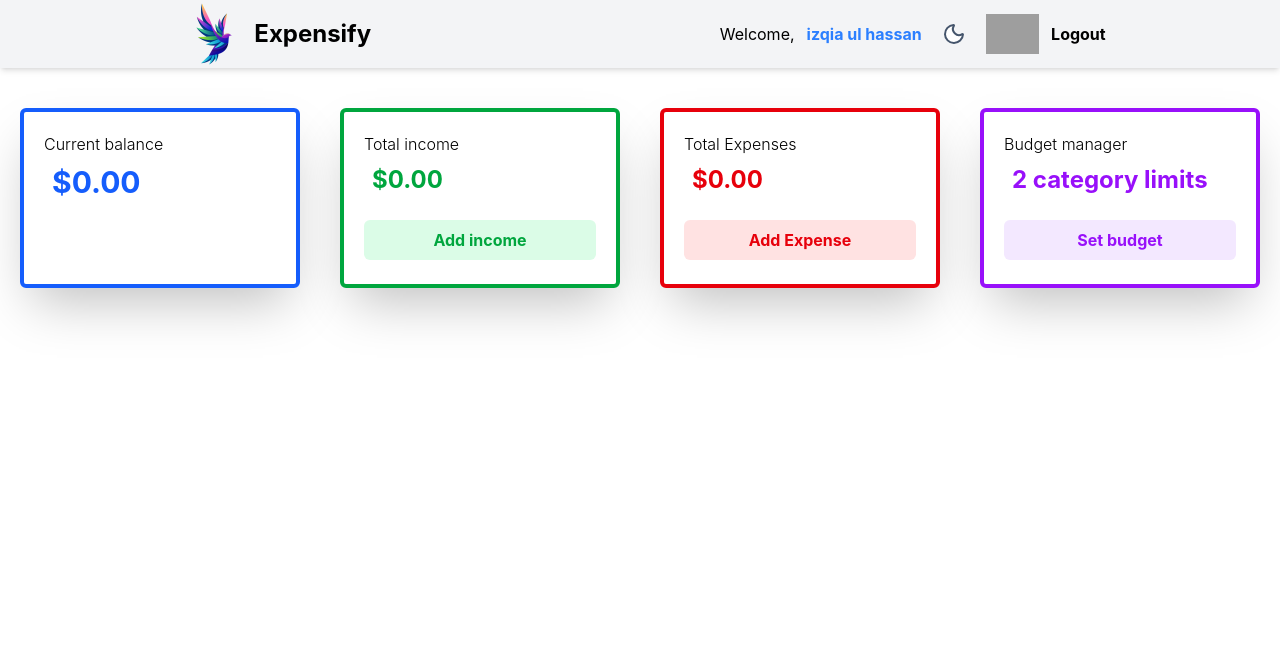
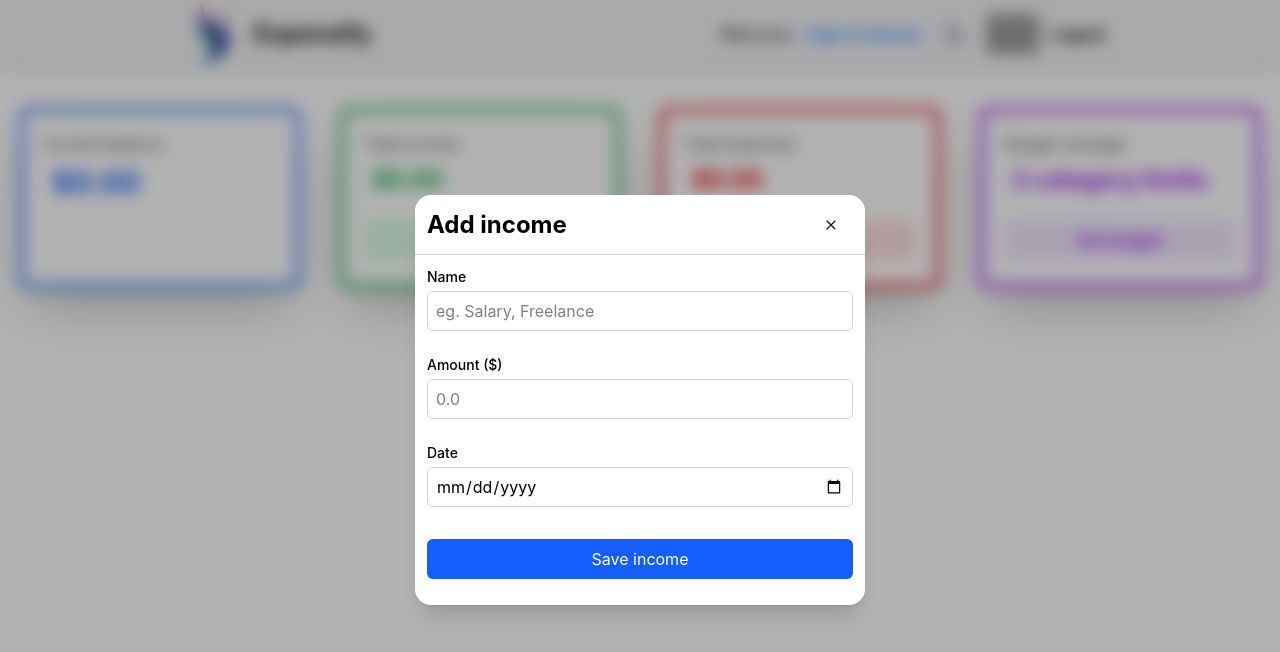
Before and after one commit to IZQIA-HASSAN/Expense-tracker-App, a React (Vite) app: page / in a window 1280 px wide. Both pictures are taken after a click on the button "Add income". Shown: the top 652 px of the page. Built offline with nearby package versions, Linux system fonts and the light colour scheme; grey boxes are pictures that could not be loaded.

Commit message:
flies added

```diff
--- /dev/null
+++ b/src/Card.jsx
@@ -0,0 +1,14 @@
+import React from 'react'
+
+const Card = () => {
+  return (
+    <div>
+        <div className='border-4 border-blue-600 h-45 w-70 p-5 rounded-md  shadow-2xl'>
+<p className='font-light'>Current balance</p>
+<h1 className='text-3xl text-blue-600 font-bold p-2'> $0.00</h1>
+</div>
+    </div>
+  )
+}
+
+export default Card
--- /dev/null
+++ b/src/Card1.jsx
@@ -0,0 +1,83 @@
+import React, { useState } from 'react'
+import cross from "./assets/cross.svg"
+
+const Card1 = () => {
+  const [showexpense , setShowexpense] = useState(false)
+  return (
+    <div>
+        <div className='border-4 border-red-600 h-45 w-70 p-5 rounded-md shadow-2xl '>
+<p className='font-light'>Total Expenses</p>
+<h1 className='text-2xl text-red-600 font-bold p-2'> $0.00</h1>
+<button onClick={()=> setShowexpense(true)} className='bg-red-100 h-10 w-full rounded-md mt-4 text-red-600 font-bold transition-all ease-out duration-150 hover:scale-105 hover:bg-red-100'>Add Expense</button>
+{showexpense &&(
+  <div className="fixed inset-0 flex items-center justify-center backdrop-blur-sm bg-black/30 z-40">
+
+  <div className="h-[500px] w-[450px] bg-white rounded-2xl shadow-xl">
+
+    <div className="border-b border-gray-300 h-15 flex justify-between items-center">
+      <h1 className="p-3 text-2xl font-bold">Add income</h1>
+
+      <button
+        className="rounded-full hover:bg-gray-300 mr-4 p-2 transition"
+        onClick={()=>setShowexpense(false)}
+      >
+        <img className="h-5" src={cross} alt="" />
+      </button>
+    </div>
+
+    <div className="flex flex-col">
+
+      <div className="flex flex-col p-3">
+        <label className="text-sm font-medium mb-1">Name</label>
+        <input className="border border-gray-300 rounded-md h-10 p-2 focus:outline-none "
+        type="text" placeholder="eg. Starbucks , rents , groceries" />
+      </div>
+
+      <div className="flex flex-col p-3">
+        <label className="text-sm font-medium mb-1">Amount ($)</label>
+        <input className="border border-gray-300 rounded-md h-10 p-2 focus:outline-none "
+        type="number" placeholder="0.0" />
+      </div>
+      <div className="flex flex-col p-3">
+        <label className="text-sm font-medium mb-1">Category</label>
+        <select className='border border-gray-300 h-10 rounded-md focus:outline-none'  name="" id="">
+
+            <option value="">select category</option>
+          <option value="food">food</option>
+          <option value="transport">Transport</option>
+          <option value="utilities">utilities</option>
+          <option value="entertainment">Entertainment</option>
+          <option value="health">health</option>
+          <option value="shopping">shopping</option>
+          <option value="education">education</option>
+          <option value="other">other</option>
+
+        </select>
+      </div>
+
+      <div className="flex flex-col p-3">
+        <label className="text-sm font-medium mb-1">Date </label>
+        <input className="border border-gray-300 rounded-md h-10 p-2 focus:outline-none "
+        type="date" placeholder="0.0" />
+      </div>
+
+
+
+      <div className="flex justify-center mt-5 px-3">
+        <button className="w-full transition-all ease-out duration-100 hover:scale-101 rounded-md h-10 bg-blue-600 hover:bg-blue-700 text-white">
+          Save income
+        </button>
+      </div>
+
+    </div>
+
+  </div>
+
+  </div>
+)}
+</div>
+    </div>
+  )
+}
+
+export default Card1
--- /dev/null
+++ b/src/Card2.jsx
@@ -0,0 +1,65 @@
+import React, { useState } from 'react'
+import cross from "./assets/cross.svg"
+
+const Card2 = () => {
+  const [showincome , setShowincome] = useState(false)
+  return (
+    <div><div className='border-4 border-green-600 h-45 w-70 p-5 rounded-md shadow-2xl '>
+<p className='font-light'>Total income</p>
+<h1 className='text-2xl text-green-600 font-bold p-2 '> $0.00</h1>
+<button onClick={()=> setShowincome(true)} className='bg-green-100 h-10 w-full text-green-600 font-bold rounded-md mt-4 transition-all ease-out duration-150 hover:scale-105 hover:bg-green-100 '>Add income</button>
+{showincome && (
+
+<div className="fixed inset-0 flex items-center justify-center backdrop-blur-sm bg-black/30 z-40">
+
+<div className="h-[410px] w-[450px] bg-white rounded-2xl shadow-xl">
+
+  <div className="border-b border-gray-300 h-15 flex justify-between items-center">
+    <h1 className="p-3 text-2xl font-bold">Add income</h1>
+
+    <button
+      className="rounded-full hover:bg-gray-300 mr-4 p-2 transition"
+      onClick={()=>setShowincome(false)}
+    >
+      <img className="h-5" src={cross} alt="" />
+    </button>
+  </div>
+
+  <div className="flex flex-col">
+
+    <div className="flex flex-col p-3">
+      <label className="text-sm font-medium mb-1">Name</label>
+      <input className="border border-gray-300 rounded-md h-10 p-2 focus:outline-none "
+      type="text" placeholder="eg. Salary, Freelance" />
+    </div>
+
+    <div className="flex flex-col p-3">
+      <label className="text-sm font-medium mb-1">Amount ($)</label>
+      <input className="border border-gray-300 rounded-md h-10 p-2 focus:outline-none "
+      type="number" placeholder="0.0" />
+    </div>
+
+    <div className="flex flex-col p-3">
+      <label className="text-sm font-medium mb-1">Date</label>
+      <input className="border border-gray-300 rounded-md h-10 p-2 focus:outline-none  "
+      type="date" />
+    </div>
+
+    <div className="flex justify-center mt-5 px-3">
+      <button className="w-full transition-all ease-out duration-100 hover:scale-101 rounded-md h-10 bg-blue-600 hover:bg-blue-700 text-white">
+        Save income
+      </button>
+    </div>
+
+  </div>
+
+</div>
+
+</div>
+
+)}
+</div></div>
+  )
+}
+
+export default Card2
--- /dev/null
+++ b/src/Card3.jsx
@@ -0,0 +1,65 @@
+import React, { useState } from 'react'
+import cross from "./assets/cross.svg"
+const Card3 = () => {
+    const [ budget , setBudget] = useState(false)
+  return (
+    <div>
+        <div className='border-4 border-purple-600 h-45 w-70 p-5 rounded-md shadow-2xl '>
+<p className='font-light'>Budget manager</p>
+<h1 className='text-2xl text-purple-600 font-bold p-2'> 2 category limits</h1>
+<button className='bg-purple-100 h-10 w-full rounded-md  text-purple-600 font-bold mt-4 transition-all ease-out duration-150 hover:scale-105 hover:bg-purple-100'>Set budget</button>
+{budget &&(
+    <div className="fixed inset-0 flex items-center justify-center backdrop-blur-sm bg-black/30 z-40">
+
+    <div className="h-[410px] w-[450px] bg-white rounded-2xl shadow-xl">
+
+      <div className="border-b border-gray-300 h-15 flex justify-between items-center">
+        <h1 className="p-3 text-2xl font-bold">Add income</h1>
+
+        <button
+          className="rounded-full hover:bg-gray-300 mr-4 p-2 transition"
+          onClick={()=>setBudget(false)}
+        >
+          <img className="h-5" src={cross} alt="" />
+        </button>
+      </div>
+
+      <div className="flex flex-col">
+
+        <div className="flex flex-col p-3">
+          <label className="text-sm font-medium mb-1">Name</label>
+          <input className="border border-gray-300 rounded-md h-10 p-2 focus:outline-none "
+          type="text" placeholder="eg. Salary, Freelance" />
+        </div>
+
+        <div className="flex flex-col p-3">
+          <label className="text-sm font-medium mb-1">Amount ($)</label>
+          <input className="border border-gray-300 rounded-md h-10 p-2 focus:outline-none "
+          type="number" placeholder="0.0" />
+        </div>
+
+        <div className="flex flex-col p-3">
+          <label className="text-sm font-medium mb-1">Date</label>
+          <input className="border border-gray-300 rounded-md h-10 p-2 focus:outline-none  "
+          type="date" />
+        </div>
+
+        <div className="flex justify-center mt-5 px-3">
+          <button className="w-full transition-all ease-out duration-100 hover:scale-101 rounded-md h-10 bg-blue-600 hover:bg-blue-700 text-white">
+            Save income
+          </button>
+        </div>
+
+      </div>
+
+    </div>
+
+    </div>
+
+)}
+</div>
+    </div>
+  )
+}
+
+export default Card3
--- a/src/Dashboard.jsx
+++ b/src/Dashboard.jsx
@@ -1,33 +1,20 @@
 import React from 'react'
+import Card from './Card'
+import Card1  from './Card1'
+import Card2 from './Card2'
+import Card3 from './Card3'
 
 const Dashboard = () => {
   return (
     <div className=' flex gap-10 items-center justify-center mt-10'>
         {/* no one div */}
-<div className='border-4 border-blue-600 h-45 w-70 p-5 rounded-md  shadow-2xl'>
-<p className='font-light'>Current balance</p>
-<h1 className='text-3xl text-blue-600 font-bold p-2'> $0.00</h1>
-</div>
+<Card/>
 {/* no 2 div */}
-<div className='border-4 border-green-600 h-45 w-70 p-5 rounded-md shadow-2xl '>
-<p className='font-light'>Total income</p>
-<h1 className='text-2xl text-green-600 font-bold p-2 '> $0.00</h1>
-<button className='bg-green-100 h-10 w-full text-green-600 font-bold rounded-md mt-4 transition-all ease-out duration-150 hover:scale-105 hover:bg-green-100 '>Add income</button>
-</div>
+<Card2/>
 {/* no 3 div */}
-<div className='border-4 border-red-600 h-45 w-70 p-5 rounded-md shadow-2xl '>
-<p className='font-light'>Total Expenses</p>
-<h1 className='text-2xl text-red-600 font-bold p-2'> $0.00</h1>
-<button className='bg-red-100 h-10 w-full rounded-md mt-4 text-red-600 font-bold transition-all ease-out duration-150 hover:scale-105 hover:bg-red-100'>Add Expense</button>
-
-</div>
+<Card1/>
 {/* no 4 div */}
-<div className='border-4 border-purple-600 h-45 w-70 p-5 rounded-md shadow-2xl '>
-<p className='font-light'>Budget manager</p>
-<h1 className='text-2xl text-purple-600 font-bold p-2'> 2 category limits</h1>
-<button className='bg-purple-100 h-10 w-full rounded-md  text-purple-600 font-bold mt-4 transition-all ease-out duration-150 hover:scale-105 hover:bg-purple-100'>Set budget</button>
-
-</div>
+<Card3/>
     </div>
   )
 }
```
Also changed, not shown: src/assets/cross.svg (added).
